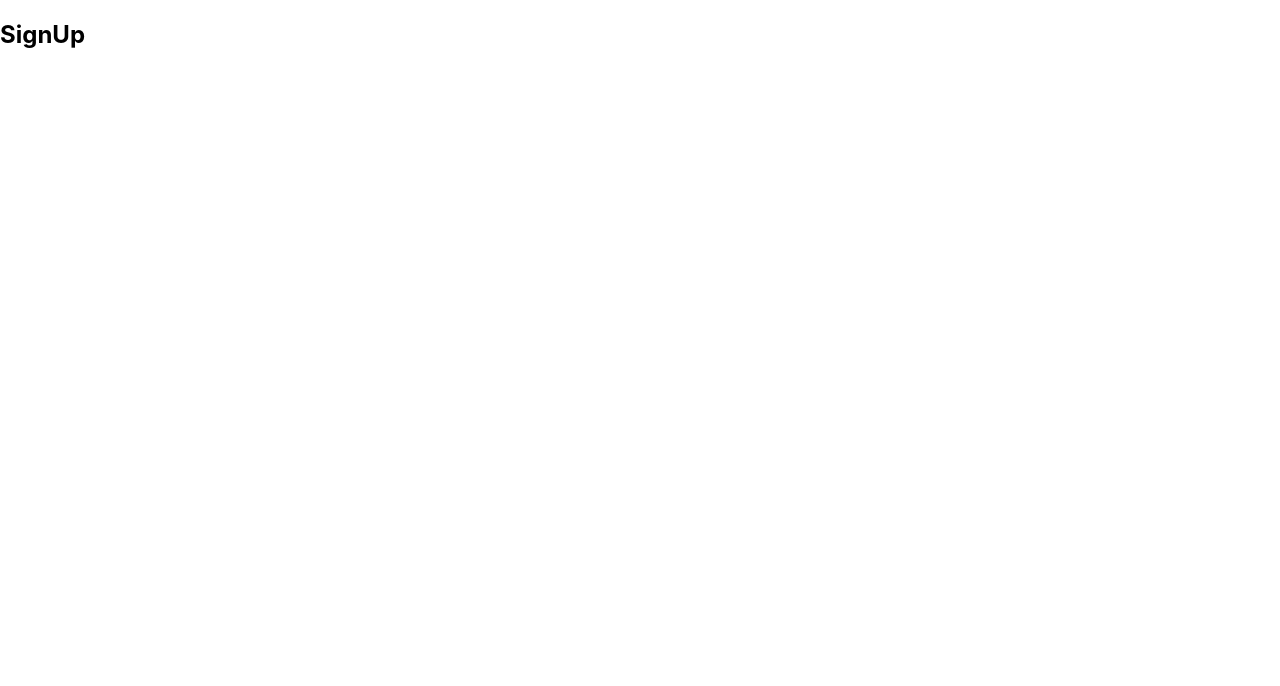
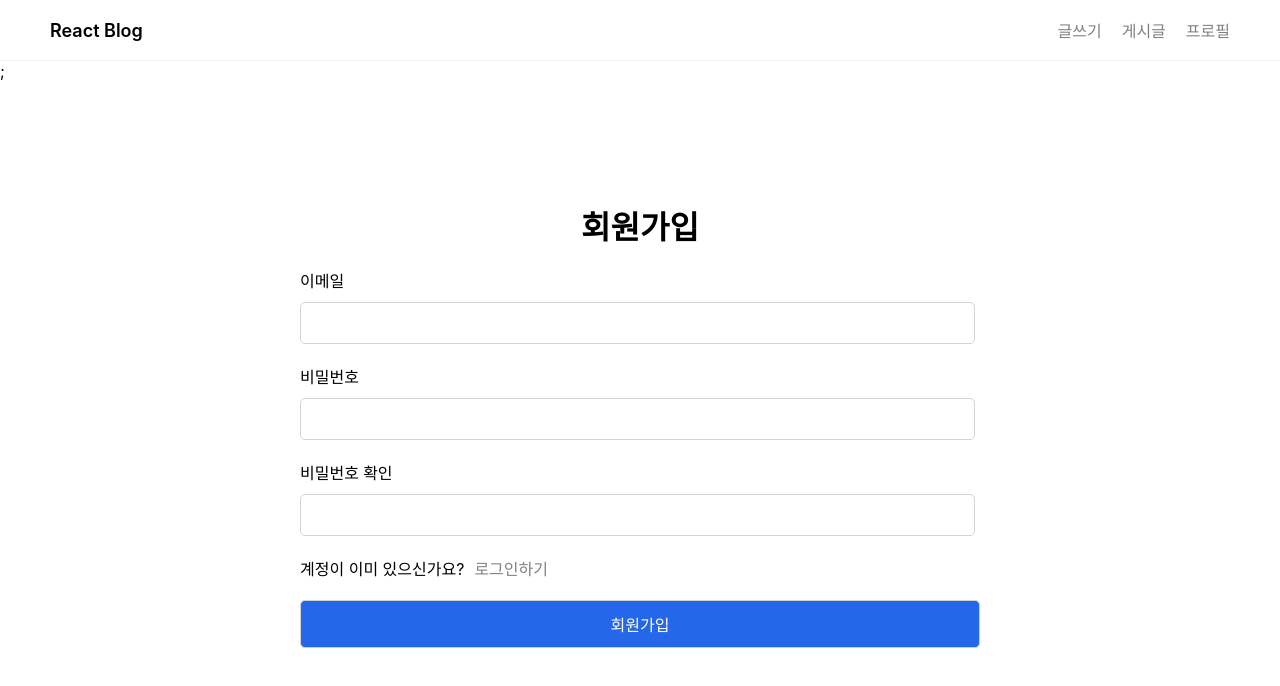
Before and after one commit to champark/fastcampus-blog-app, a React (Create React App) app: page /signup in a window 1280 px wide. Shown: the top 686 px of the page. Built offline with nearby package versions, Linux system fonts and the light colour scheme.

Commit message:
login, signup pages formed

```diff
--- a/package.json
+++ b/package.json
@@ -10,6 +10,7 @@
     "@types/node": "^16.7.13",
     "@types/react": "^18.0.0",
     "@types/react-dom": "^18.0.0",
+    "firebase": "^10.7.1",
     "react": "^18.2.0",
     "react-dom": "^18.2.0",
     "react-router-dom": "^6.20.1",
--- /dev/null
+++ b/src/components/LoginForm.tsx
@@ -0,0 +1,26 @@
+import { Link } from "react-router-dom";
+
+export default function LoginForm() {
+    return (
+        <form action="post" method="POST" className="form form--lg">
+            <h1 className="form__title">로그인</h1>
+            <div className="form__block">
+                <label htmlFor="email">이메일</label>
+                <input type="email" name="email" id="email" required />
+            </div>
+            <div className="form__block">
+                <label htmlFor="password">비밀번호</label>
+                <input type="password" name="password" id="password" required />
+            </div>
+            <div className="form__block">
+                계정이 없으신가요?
+                <Link to="/signup" className="form__link">
+                    회원가입하기
+                </Link>
+            </div>
+            <div className="form__block">
+                <input type="submit" value="로그인" className="form__btn--submit" />
+            </div>
+        </form>
+        );
+}
--- a/src/components/Router.tsx
+++ b/src/components/Router.tsx
@@ -1,3 +1,5 @@
+import { useState } from "react";
+
 import { Route, Routes, Navigate } from 'react-router-dom'
 import Home from 'pages/home'
 import PostList from 'pages/posts';
@@ -9,9 +11,12 @@
 import SignupPage from 'pages/signup';
 
 export default function Router() {
+  const [isAuthenticated, setIsAuthenticated] = useState<boolean>(false);
   return (
     <>
       <Routes>
+        {isAuthenticated ? (
+          <>
             <Route path="/" element={<Home />} />
             <Route path="/posts" element={<PostList />} />
             <Route path="/posts/:id" element={<PostDetail />} />
@@ -20,7 +25,14 @@
             <Route path="/profile" element={<ProfilePage />} />
             <Route path="/login" element={<LoginPage />} />
             <Route path="/signup" element={<SignupPage />} />
-      <Route path="*" element={<Navigate replace to ="/" />} />
+            <Route path="*" element={<Navigate replace to="/" />} /></>
+        ) : (
+          <>
+            <Route path="/login" element={<LoginPage />} />
+            <Route path="/signup" element={<SignupPage />} />
+            <Route path="*" element={<LoginPage />} />
+          </>
+        )}
       </Routes>
     </>
   );
--- /dev/null
+++ b/src/components/SignupForm.tsx
@@ -0,0 +1,30 @@
+import { Link } from "react-router-dom";
+
+export default function SignupForm() {
+    return (
+        <form action="post" method="POST" className="form form--lg">
+            <h1 className="form__title">회원가입</h1>
+            <div className="form__block">
+                <label htmlFor="email">이메일</label>
+                <input type="email" name="email" id="email" required />
+            </div>
+            <div className="form__block">
+                <label htmlFor="password">비밀번호</label>
+                <input type="password" name="password" id="password" required />
+            </div>
+            <div className="form__block">
+                <label htmlFor="password__confirm">비밀번호 확인</label>
+                <input type="password" name="password__confirm" id="password__confirm" required />
+            </div>
+            <div className="form__block">
+                계정이 이미 있으신가요?
+                <Link to="/login" className="form__link">
+                    로그인하기
+                </Link>
+            </div>
+            <div className="form__block">
+                <input type="submit" value="회원가입" className="form__btn--submit" />
+            </div>
+        </form>
+    );
+}
--- a/src/index.css
+++ b/src/index.css
@@ -418,3 +418,26 @@
 .form .form__btn--submit:focus {
   background-color: #1945a4;
 }
+
+/* login form */
+
+.form--lg {
+  min-height: 70vh;
+  margin-top: 10vh;
+}
+
+.form__title {
+  text-align: center;
+  margin-bottom: 4px;
+}
+
+.form__link {
+  margin-left: 10px;
+  text-decoration: none;
+  color: gray;
+}
+
+.form__link:hover,
+.form__link:focus {
+  color: black;
+}
--- a/src/pages/login/index.tsx
+++ b/src/pages/login/index.tsx
@@ -1,3 +1,11 @@
+import Header from "components/Header";
+import LoginForm from "components/LoginForm";
+
 export default function LoginPage() {
-    return <h2>Login</h2>;
+    return (
+        <>
+            <Header />
+            <LoginForm />
+        </>
+    )
 }
--- a/src/pages/signup/index.tsx
+++ b/src/pages/signup/index.tsx
@@ -1,3 +1,11 @@
+import Header from "components/Header";
+import SignupForm from "components/SignupForm";
+
 export default function SignupPage() {
-    return <h2>SignUp</h2>;
+    return (
+        <>
+        <Header />;
+        <SignupForm />
+        </>
+    );
 }
--- a/tsconfig.json
+++ b/tsconfig.json
@@ -24,6 +24,7 @@
   "include": ["src"],
   "paths": {
     "pages/*": ["pages/*"],
-    "components/*": ["components/*"]
+    "components/*": ["components/*"],
+    "firebaseApp/*": ["firebaseApp/*"]
     }
 }
```
Also changed, not shown: src/firbaseApp.ts (added, +16 -0 lines), 2 other files (tests, documents, lock files or other folders). Lines whose indentation alone changed are shown as unchanged.
